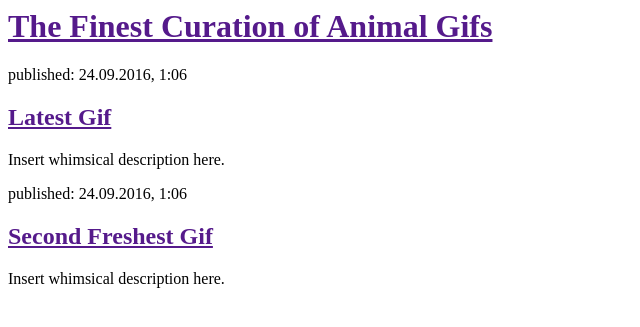
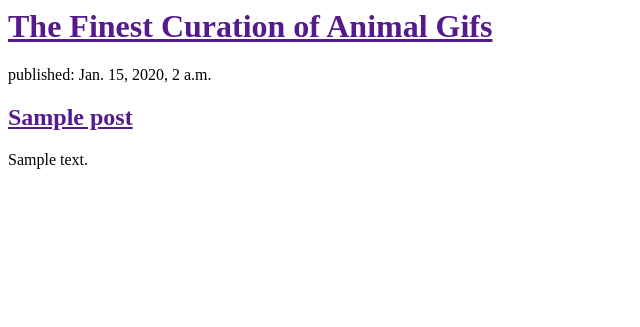
Before and after one commit to jmv323/my-first-blog, a Django app: template blog/templates/blog/post_list.html in a window 1280 px wide. Shown: the top 327 px of the page, without its empty margins (0-640 px from the left). Run offline with Django 3.2, Linux system fonts and the light colour scheme; the template is opened without the code that fills it: values that come from a table or form of the project are taken from there, others are empty; tables that the repository leaves empty hold one stand-in row (values such as "Sample post"); parts of the project's set-up code (start-up, migrations or seed data) failed here and were passed over.

Commit message:
Modified templates to display posts from database.

```diff
--- a/blog/templates/blog/post_list.html
+++ b/blog/templates/blog/post_list.html
@@ -7,19 +7,14 @@
     		<h1><a href="">The Finest Curation of Animal Gifs</a></h1>
     	</div>
 
-    	<div>
+    	{% for post in posts %}
+    		<div>
+    			<p>published: {{post.published_date }}</p>
+    		<h2> <a href=""> {{ post.title }} </a></h2>
+    		<p>{{ post.text|linebreaksbr }}</p>
 
-    		<p>published: 24.09.2016, 1:06</p>
-    		<h2><a href="">Latest Gif</a></h2>
-    		<p>Insert whimsical description here.</p>
-    	</div>
-
-       <div>
-
-    		<p>published: 24.09.2016, 1:06</p>
-    		<h2><a href="">Second Freshest Gif</a></h2>
-    		<p>Insert whimsical description here.</p>
-    	</div>
+    		</div>
+    	{% endfor %}
 
 
     </body>
--- a/blog/views.py
+++ b/blog/views.py
@@ -1,4 +1,7 @@
 from django.shortcuts import render
+from django.utils import timezone
+from .models import Post
 
 def post_list(request):
-	return render(request, 'blog/post_list.html', {})
+	posts = Post.objects.filter(published_date__lte=timezone.now()).order_by('published_date')
+	return render(request, 'blog/post_list.html', {'posts': posts})
```
